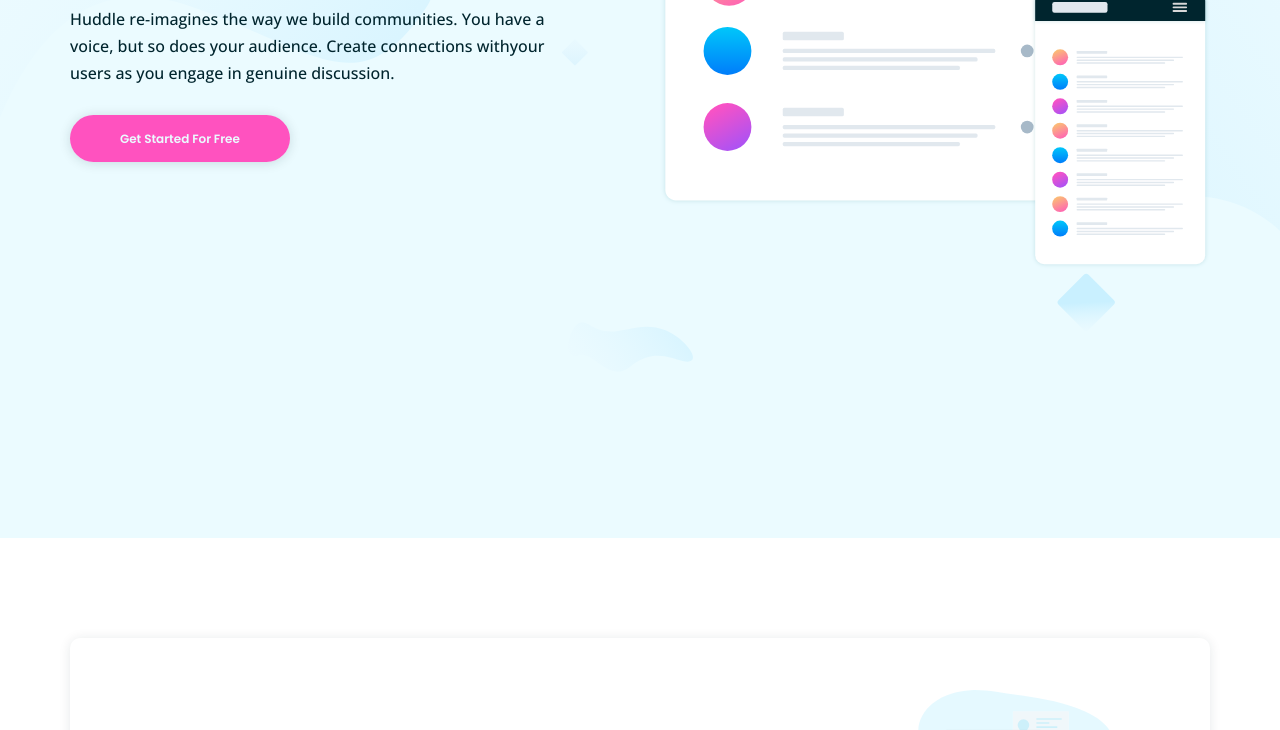
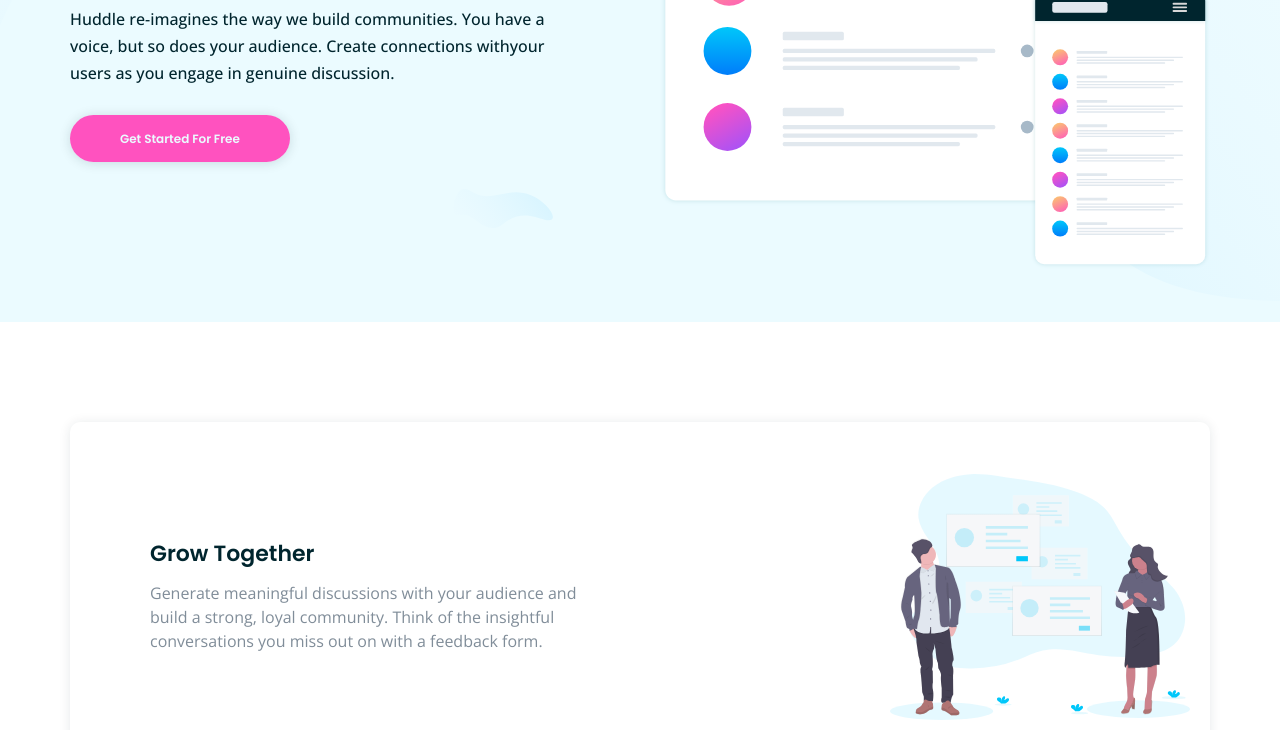
Before and after one commit to MedReda0/Huddle, a plain HTML site: page index.html in a window 1280 px wide. Shown: the part 262-992 px from the top of the page. Drawn offline with nearby package versions, Linux system fonts and the light colour scheme.

Commit message:
Update style.css

```diff
--- a/CSS/style.css
+++ b/CSS/style.css
@@ -83,7 +83,7 @@ body{
   background-repeat: no-repeat;
   background-position: 0 -75px;
   background-color: var(--Primary-color);
-  height: 100vh;
+  padding-bottom: 50px;
 }
 
 @media (max-width: 991px){
```
